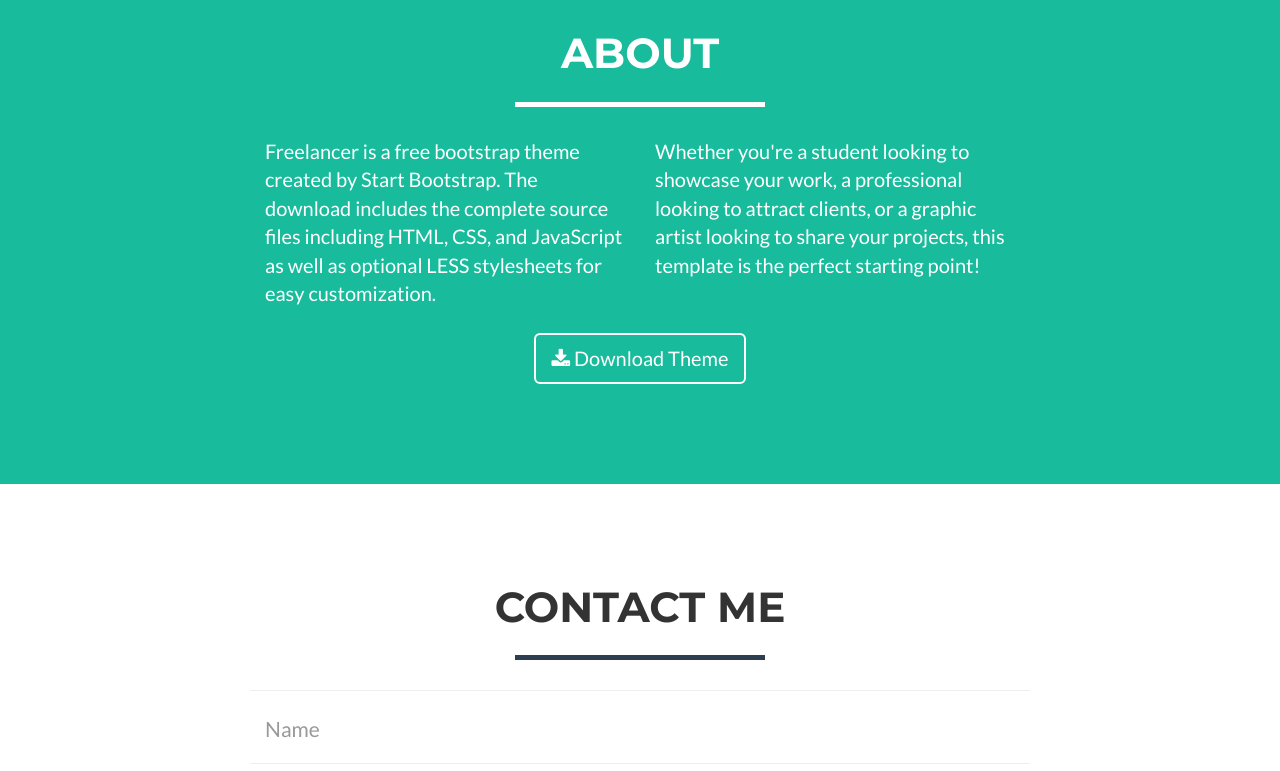
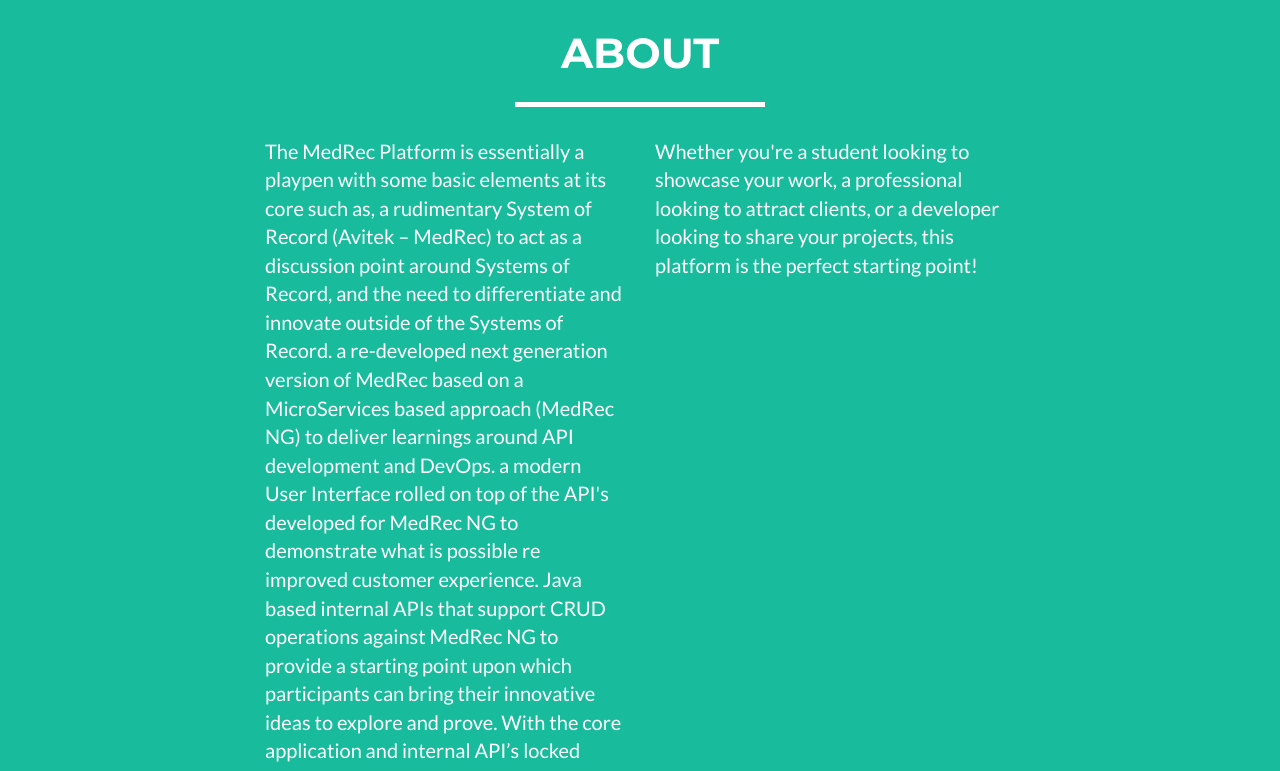
Before and after one commit to vijaykumaryenne/medrecwebsite, a website: page index.html in a window 1280 px wide. Shown: the part 1700-2471 px from the top of the page. Drawn offline with nearby package versions, Linux system fonts and the light colour scheme.

Commit message:
index html changes

```diff
--- a/index.html
+++ b/index.html
@@ -74,9 +74,9 @@
                 <div class="col-lg-12">
                     <img class="img-responsive" src="img/profile.png" alt="">
                     <div class="intro-text">
-                        <h1 class="name">Start Bootstrap</h1>
+                        <h1 class="name">Medrec Platform</h1>
                         <hr class="star-light">
-                        <span class="skills">Web Developer - Graphic Artist - User Experience Designer</span>
+                        <span class="skills">Developers - API  </span>
                     </div>
                 </div>
             </div>
@@ -168,10 +168,15 @@
             </div>
             <div class="row">
                 <div class="col-lg-4 col-lg-offset-2">
-                    <p>Freelancer is a free bootstrap theme created by Start Bootstrap. The download includes the complete source files including HTML, CSS, and JavaScript as well as optional LESS stylesheets for easy customization.</p>
+                    <p>The MedRec Platform is essentially a playpen with some basic elements at its core such as,
+                      a rudimentary System of Record (Avitek – MedRec) to act as a discussion point around Systems of Record, and the need to differentiate and innovate outside of the Systems of Record.
+a re-developed next generation version of MedRec based on a MicroServices based approach (MedRec NG) to deliver learnings around API development and DevOps.
+a modern User Interface rolled on top of the API's developed for MedRec NG to demonstrate what is possible re improved customer experience.
+Java based internal APIs that support CRUD operations against MedRec NG to provide a starting point upon which participants can bring their innovative ideas to explore and prove.
+With the core application and internal API’s locked down as Version 1, the MedRec Platform Playpen will then serve as a vehicle to overlay innovative ideas and implement them using various Cloud Services (IaaS, PaaS, SaaS) and Open Source software to demonstrate proof points around the ideas.</p>
                 </div>
                 <div class="col-lg-4">
-                    <p>Whether you're a student looking to showcase your work, a professional looking to attract clients, or a graphic artist looking to share your projects, this template is the perfect starting point!</p>
+                    <p>Whether you're a student looking to showcase your work, a professional looking to attract clients, or a developer looking to share your projects, this platform is the perfect starting point!</p>
                 </div>
                 <div class="col-lg-8 col-lg-offset-2 text-center">
                     <a href="#" class="btn btn-lg btn-outline">
```
